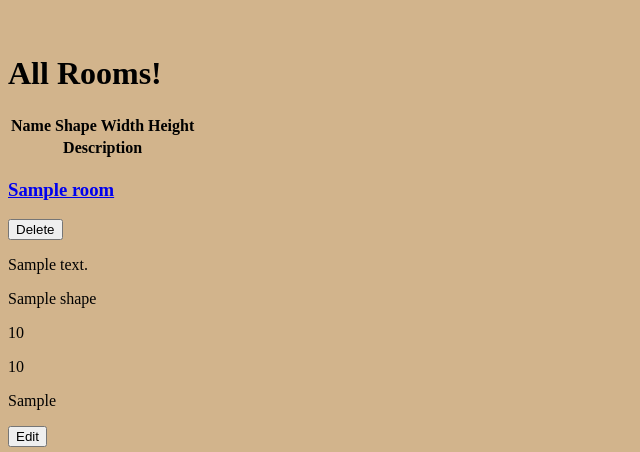
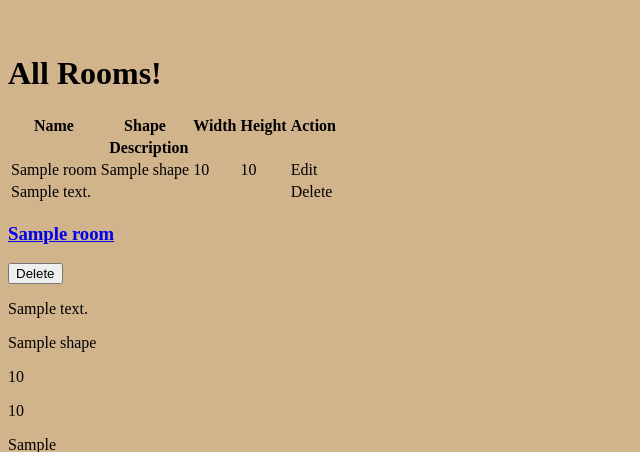
Before and after one commit to LeoKnox/adventure_django2, a Django app: template templates/home.html in a window 1280 px wide. Shown: the part 50-502 px from the top of the page, without its empty margins (0-640 px from the left). Run offline with Django 3.2, Linux system fonts and the light colour scheme; the template is opened without the code that fills it: most values are stand-ins (such as "Sample title", 1, 10 or a date in 2020); lists and menus that the app fills with data are empty.

Commit message:
Add files via upload

```diff
--- a/rooms/templates/home.html
+++ b/rooms/templates/home.html
@@ -6,18 +6,33 @@
 {% block content %}
 <h1>All Rooms!</h1>
 <div>
-    {% for room in rooms %}
     <table>
         <tr>
             <th>Name</th>
             <th>Shape</th>
             <th>Width</th>
             <th>Height</th>
+            <th>Action</th>
         </tr>
         <tr>
             <th colspan=4>Description</th>
+            <th></th>
         </tr>
+        {% for room in rooms %}
+            <tr>
+                <td>{{ room.name|capfirst }}</td>
+                <td>{{ room.shape }}</td>
+                <td>{{ room.width }}</td>
+                <td>{{ room.height }}</td>
+                <td><buton>Edit</buton></td>
+            </tr>
+            <tr>
+                <td colspan=4>{{ room.description }}</td>
+                <td><buton>Delete</buton></td>
+            </tr>
+        {% endfor %}
     </table>
+    {% for room in rooms %}
         <a href="{% url 'room_detail' room.id %}">
             <h3>{{ room.name|capfirst }}</h3>
         </a>
```
Lines whose indentation alone changed are shown as unchanged.
